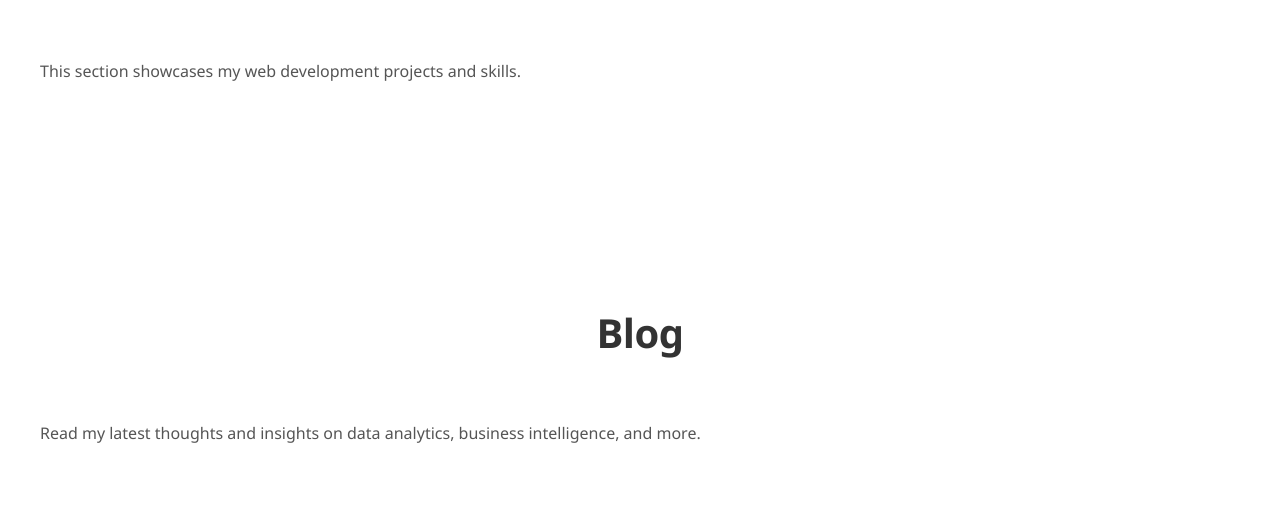
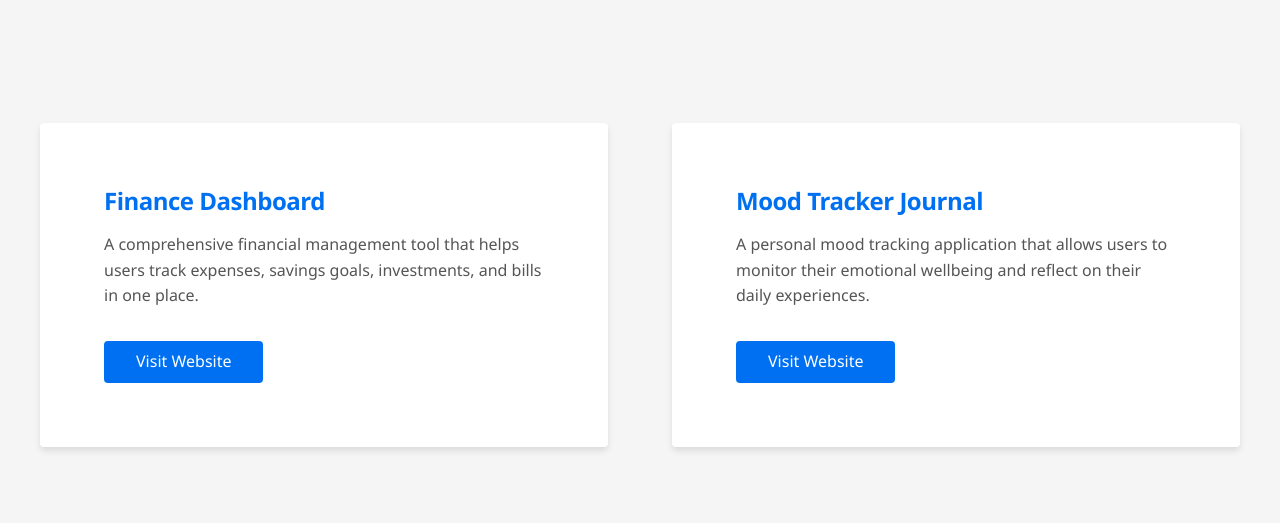
Before and after one commit to LauhithN/website, a plain HTML site: page index.html in a window 1280 px wide. Shown: the part 2677-3200 px from the top of the page. Drawn offline with Linux system fonts and the light colour scheme.

Commit message:
Added 2 websites

```diff
--- a/index.html
+++ b/index.html
@@ -102,7 +102,18 @@
         <div class="container">
             <h2>Website</h2>
             <div class="website-content">
-                <p>This section showcases my web development projects and skills.</p>
+                <div class="website-grid">
+                    <div class="website-card">
+                        <h3>Finance Dashboard</h3>
+                        <p>A comprehensive financial management tool that helps users track expenses, savings goals, investments, and bills in one place.</p>
+                        <a href="https://finance-dashboard-theta-rouge.vercel.app/" target="_blank" class="website-link">Visit Website</a>
+                    </div>
+                    <div class="website-card">
+                        <h3>Mood Tracker Journal</h3>
+                        <p>A personal mood tracking application that allows users to monitor their emotional wellbeing and reflect on their daily experiences.</p>
+                        <a href="https://mood-tracker-journal-fawn.vercel.app/" target="_blank" class="website-link">Visit Website</a>
+                    </div>
+                </div>
             </div>
         </div>
     </section>
--- a/styles.css
+++ b/styles.css
@@ -608,3 +608,63 @@ footer {
         height: 250px;
     }
 }
+
+/* Website section */
+.website {
+    background-color: var(--light-gray);
+}
+
+.website-content {
+    padding: var(--spacing-md) 0;
+}
+
+.website-grid {
+    display: grid;
+    grid-template-columns: repeat(auto-fit, minmax(300px, 1fr));
+    gap: var(--spacing-lg);
+    margin-top: var(--spacing-md);
+}
+
+.website-card {
+    background-color: white;
+    border-radius: var(--border-radius);
+    padding: var(--spacing-lg);
+    box-shadow: 0 4px 6px rgba(0, 0, 0, 0.1);
+    transition: var(--transition);
+}
+
+.website-card:hover {
+    transform: translateY(-5px);
+    box-shadow: 0 6px 12px rgba(0, 0, 0, 0.15);
+}
+
+.website-card h3 {
+    color: var(--primary-color);
+    margin-bottom: var(--spacing-sm);
+}
+
+.website-card p {
+    margin-bottom: var(--spacing-md);
+    color: var(--dark-gray);
+}
+
+.website-link {
+    display: inline-block;
+    padding: var(--spacing-xs) var(--spacing-md);
+    background-color: var(--primary-color);
+    color: white;
+    text-decoration: none;
+    border-radius: var(--border-radius);
+    transition: var(--transition);
+}
+
+.website-link:hover {
+    background-color: var(--secondary-color);
+    transform: translateY(-2px);
+}
+
+@media (max-width: 768px) {
+    .website-grid {
+        grid-template-columns: 1fr;
+    }
+}
```
